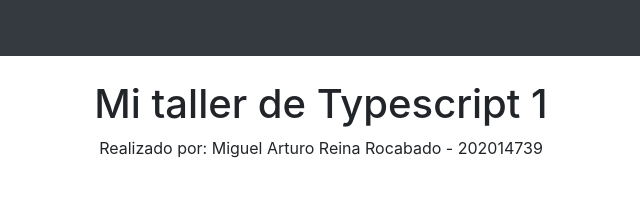
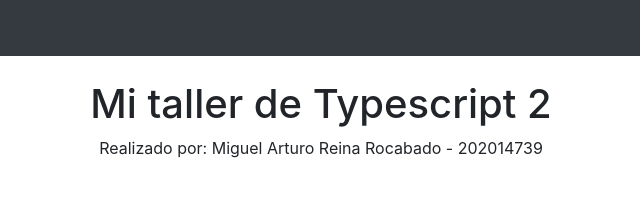
Before and after one commit to mreinaroca/Taller2-TypeScript, a plain HTML site: page index.html in a window 1280 px wide. Shown: the top 197 px of the page, 319-959 px from the left. Drawn offline with nearby package versions, Linux system fonts and the light colour scheme.

Commit message:
Arreglos +++

```diff
--- a/index.html
+++ b/index.html
@@ -8,7 +8,7 @@
     <meta charset="UTF-8">
     <meta http-equiv="X-UA-Compatible" content="IE=edge">
     <meta name="viewport" content="width=device-width, initial-scale=1.0">
-    <title>My Taller 1 Typescript</title>
+    <title>My Taller 2 Typescript</title>
     <!-- Enlace Bootstrap -->
     <link rel="stylesheet" href="https://stackpath.bootstrapcdn.com/bootstrap/4.1.3/css/bootstrap.min.css"
         integrity="sha384-MCw98/SFnGE8fJT3GXwEOngsV7Zt27NXFoaoApmYm81iuXoPkFOJwJ8ERdknLPMO" crossorigin="anonymous">
@@ -23,7 +23,7 @@
 
   <div class="row py-4">
     <div class="col">
-      <h1 class="centrar">Mi taller de Typescript 1</h1>
+      <h1 class="centrar">Mi taller de Typescript 2</h1>
       <p class="centrar">
         Realizado por: Miguel Arturo Reina Rocabado - 202014739
       </p>
```
